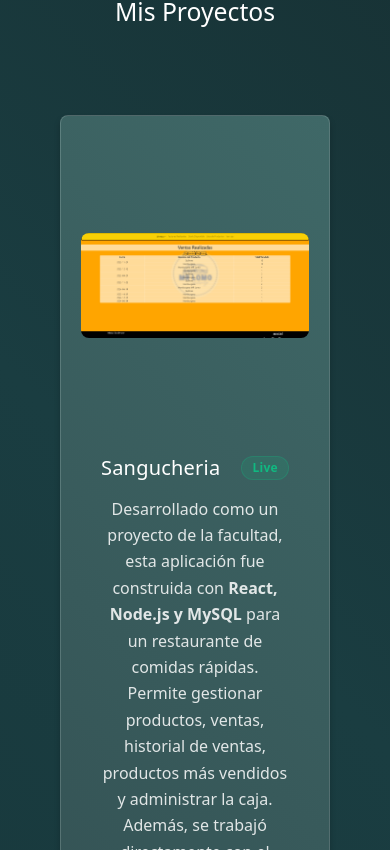
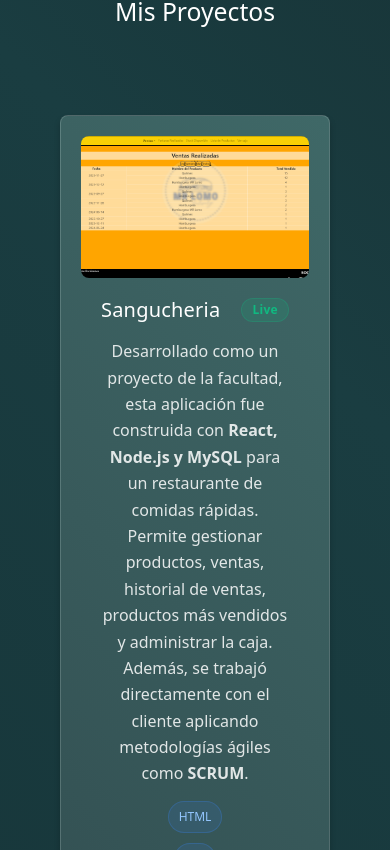
Before and after one commit to MatiasBordenave/Portfolio-nuevo, a React (Vite) app: page / in a window 390 px wide. Shown: the part 2734-3584 px from the top of the page. Built offline with nearby package versions, Linux system fonts and the light colour scheme.

Commit message:
cambios de performance

```diff
--- a/index.html
+++ b/index.html
@@ -6,7 +6,11 @@
     <meta name="viewport" content="width=device-width, initial-scale=1.0" />
     <meta name="description" content="Portafolio de Matías Bordenave, desarrollador web. Descubre mis proyectos, habilidades y experiencia.">
     <title>Portfolio Matias Bordenave</title>
-    <link async href="https://cdn.jsdelivr.net/npm/bootstrap@5.3.3/dist/css/bootstrap.min.css" rel="stylesheet" integrity="sha384-QWTKZyjpPEjISv5WaRU9OFeRpok6YctnYmDr5pNlyT2bRjXh0JMhjY6hW+ALEwIH" crossorigin="anonymous">
+    <!-- Load Bootstrap CSS without blocking render -->
+    <link rel="preload" as="style" href="https://cdn.jsdelivr.net/npm/bootstrap@5.3.3/dist/css/bootstrap.min.css" integrity="sha384-QWTKZyjpPEjISv5WaRU9OFeRpok6YctnYmDr5pNlyT2bRjXh0JMhjY6hW+ALEwIH" crossorigin="anonymous" onload="this.onload=null;this.rel='stylesheet'">
+    <noscript>
+      <link rel="stylesheet" href="https://cdn.jsdelivr.net/npm/bootstrap@5.3.3/dist/css/bootstrap.min.css" integrity="sha384-QWTKZyjpPEjISv5WaRU9OFeRpok6YctnYmDr5pNlyT2bRjXh0JMhjY6hW+ALEwIH" crossorigin="anonymous" />
+    </noscript>
   </head>
   <body>
     <div id="root"></div>
--- a/src/components/ImageCarousel.jsx
+++ b/src/components/ImageCarousel.jsx
@@ -54,6 +54,8 @@ const ImageCarousel = ({ images, name }) => {
         className="carousel-image"
         loading="lazy"
         decoding="async"
+        width="1600"
+        height="900"
       />
     </div>
   );
--- a/src/index.css
+++ b/src/index.css
@@ -870,8 +870,8 @@ a {
 
 .image-carousel {
   position: relative;
-  width: 100%; /* Ajustar según el diseño */
-  height: 300px; /* Ajustar según el diseño */
+  width: 100%;
+  aspect-ratio: 16 / 9; /* Reserve space to avoid layout shifts */
   display: flex;
   justify-content: center;
   align-items: center;
@@ -883,6 +883,12 @@ a {
   max-height: 100%;
   border-radius: 8px;
   object-fit: cover;
+}
+
+@media (max-width: 768px) {
+  .image-carousel {
+    aspect-ratio: 16 / 10; /* Slightly taller on mobile for readability */
+  }
 }
 
 .carousel-btn {
```
